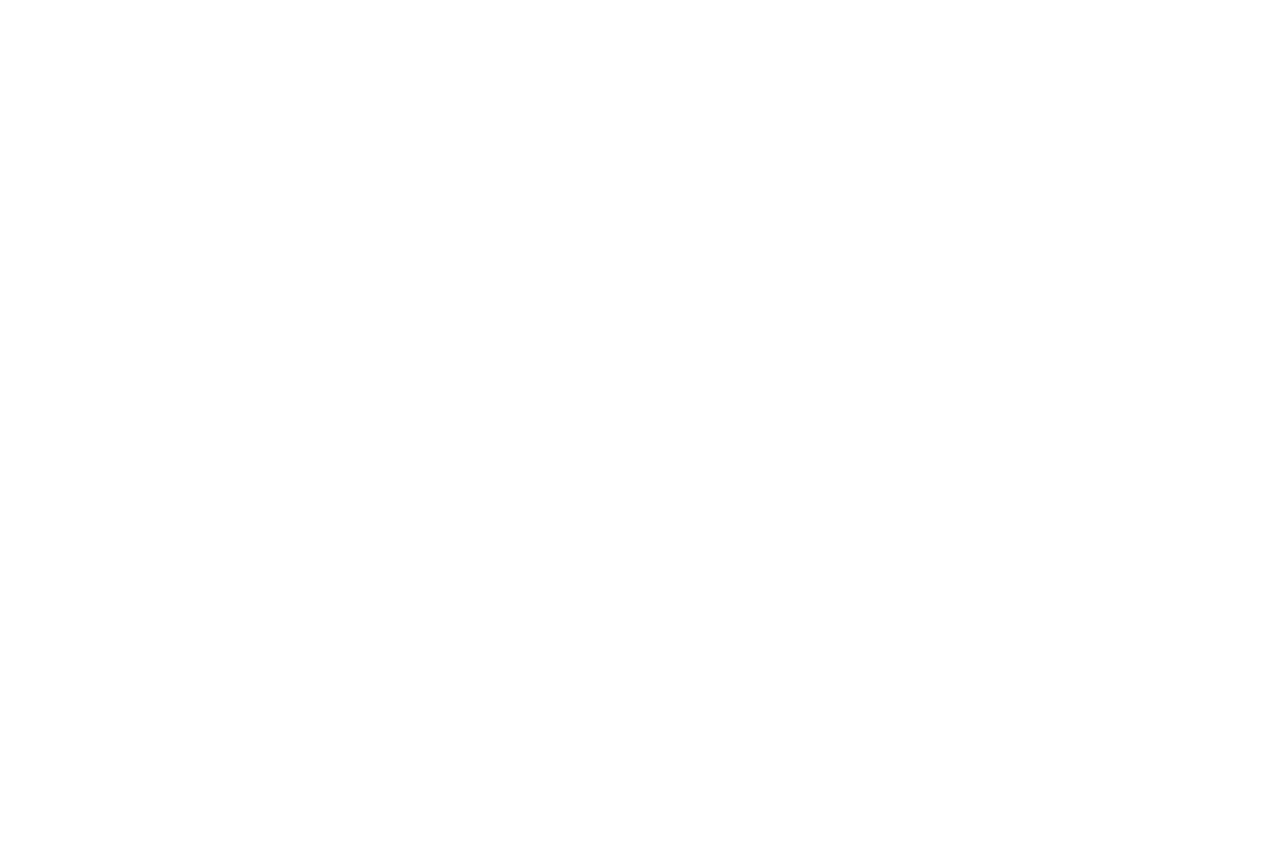
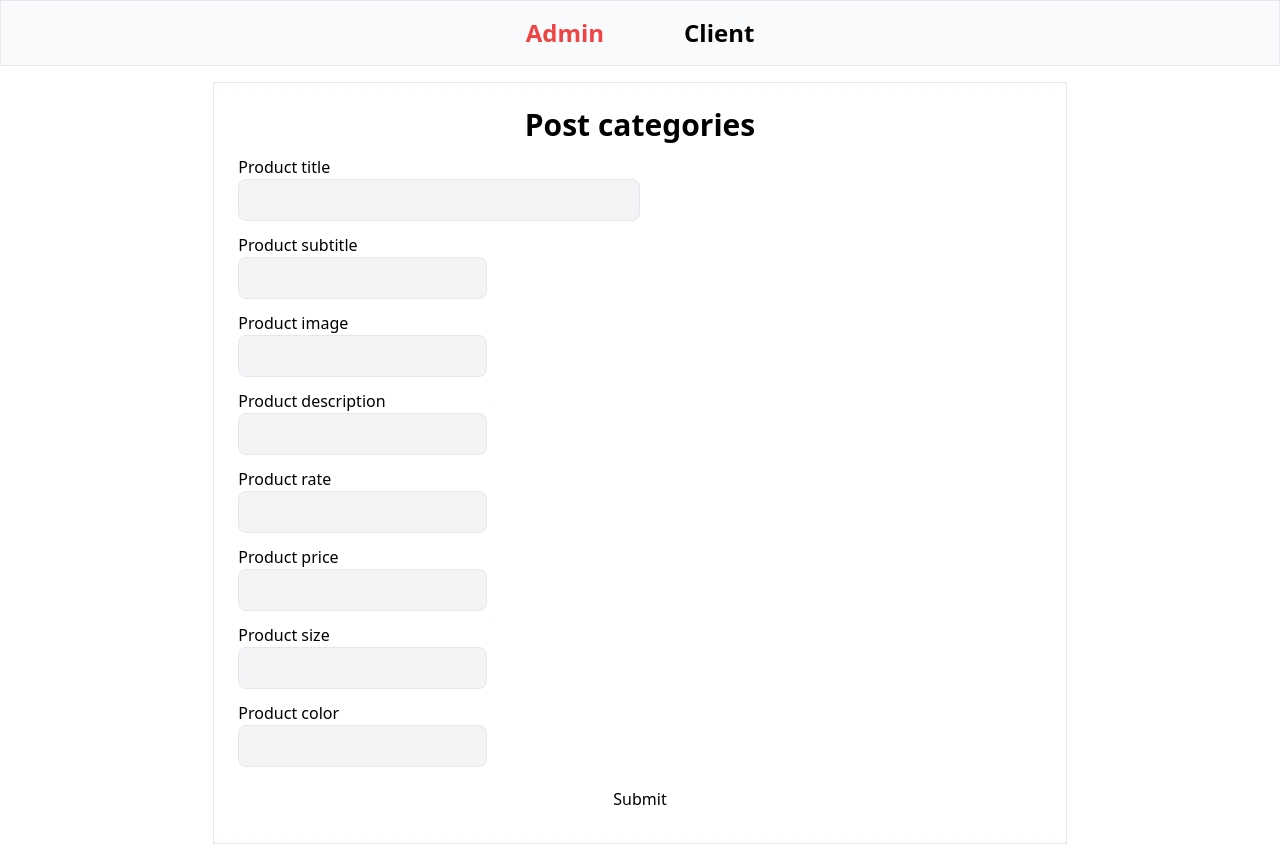
Before and after one commit to Jumanazar04/6-oy-imtion, a React (Create React App) app: page /admin in a window 1280 px wide. Before the commit this address had no page. Before the commit the page ends 800 px from the top, so only its background shows below. Built offline with nearby package versions, Linux system fonts and the light colour scheme.

Commit message:
fix: Client page changes

```diff
--- a/src/App.js
+++ b/src/App.js
@@ -2,8 +2,8 @@ import React from 'react';
 import { BrowserRouter, Routes, Route } from 'react-router-dom';
 import Layout from './pages/Layout';
 import Admin from './pages/Admin';
+import LoginPage from './pages/LoginPage';
 import Client from './pages/Client';
-import LoginPage from './pages/LoginPage';
 
 
 function App() {
@@ -11,7 +11,7 @@ function App() {
     <BrowserRouter >
       <Routes >
         <Route path='/' element={<Layout />}>
-          <Route path='/' element={<Admin />}/>
+          <Route path='/admin' element={<Admin />}/>
           <Route path='/client' element={<Client />} />
         </Route>
         <Route path='/login' element={<LoginPage />} />
--- a/src/pages/Admin.jsx
+++ b/src/pages/Admin.jsx
@@ -0,0 +1,128 @@
+import axios from 'axios';
+import React, { useState } from 'react';
+// import { useNavigate } from 'react-router-dom';
+
+const Admin = () => {
+    const [title, setTitle] = useState('');
+    const [subtitle, setSubtitle] = useState('');
+    const [image, setImage] = useState('');
+    const [description, setDescription] = useState('');
+    const [rate, setRate] = useState('');
+    const [price, setPrice] = useState('');
+    const [size, setSize] = useState('');
+    const [color, setColor] = useState('');
+
+    // const navigate = useNavigate()
+
+    const token = localStorage.getItem("auth-token")
+
+    async function handleSubmit(){
+        try {
+            const data = {
+                title: title,
+                subtitle: subtitle,
+                image: image,
+                description: description,
+                rate: rate,
+                price: price,
+                size: size,
+                color: color
+            }
+            const headers = {
+                "Content-Type": 'application/json',
+                Authorization: token,
+            }
+            const response = await axios.post("https://ecommerce-backend-fawn-eight.vercel.app/api/products",
+                data,
+            {
+                headers: headers
+            }
+            )
+            console.log(response);
+        } catch (error) {
+            console.log("Xatolik", error);
+        }
+    }
+    return (
+        <div className='container'>
+            <form  action="#" className='w-2/3 h-auto flex flex-col gap-3 border mx-auto p-6'>
+                <h1 className='text-3xl font-bold text-center'>Post categories</h1>
+                <label htmlFor="title">
+                    Product title <br />
+                    <input
+                        id='title'
+                        className='p-2 border bg-gray-100 rounded-lg w-1/2'
+                        value={title}
+                        onChange={(e) => setTitle(e.target.value)}
+                        type="text" />
+                </label>
+                <label htmlFor="subtitle">
+                    Product subtitle <br />
+                    <input
+                        id='subtitle'
+                        className='p-2 border bg-gray-100 rounded-lg'
+                        value={subtitle}
+                        onChange={(e) => setSubtitle(e.target.value)}
+                        type="text" />
+                </label>
+                <label htmlFor="image">
+                    Product image <br />
+                    <input
+                        id='image'
+                        className='p-2 border bg-gray-100 rounded-lg'
+                        value={image}
+                        onChange={(e) => setImage(e.target.value)}
+                        type="text" />
+                </label>
+                <label htmlFor="description">
+                    Product description <br />
+                    <input
+                        id='description'
+                        className='p-2 border bg-gray-100 rounded-lg'
+                        value={description}
+                        onChange={(e) => setDescription(e.target.value)}
+                        type="text" />
+                </label>
+                <label htmlFor="rate">
+                    Product rate <br />
+                    <input
+                        id='rate'
+                        className='p-2 border bg-gray-100 rounded-lg'
+                        value={rate}
+                        onChange={(e) => setRate(e.target.value)}
+                        type="number" />
+                </label>
+                <label htmlFor="price">
+                    Product price <br />
+                    <input
+                        id='price'
+                        className='p-2 border bg-gray-100 rounded-lg'
+                        value={price}
+                        onChange={(e) => setPrice(e.target.value)}
+                        type="text" />
+                </label>
+                <label htmlFor="size">
+                    Product size <br />
+                    <input
+                        id='size'
+                        className='p-2 border bg-gray-100 rounded-lg'
+                        value={size}
+                        onChange={(e) => setSize(e.target.value)}
+                        type="text" />
+                </label>
+                <label htmlFor="color">
+                    Product color <br />
+                    <input
+                        id='color'
+                        className='p-2 border bg-gray-100 rounded-lg'
+                        value={color}
+                        onChange={(e) => setColor(e.target.value)}
+                        type="text" />
+                </label>
+                <button className='py-2' type='button' onClick={handleSubmit}>Submit</button>
+            </form>
+        </div>
+    );
+}
+
+export default Admin;
--- a/src/pages/Client.jsx
+++ b/src/pages/Client.jsx
@@ -0,0 +1,33 @@
+import axios from 'axios';
+import React, { useState } from 'react';
+
+const Client = () => {
+    const [cards, setCards] = useState([]);
+
+    async function getData(){
+        try {
+            const response = await axios.get("https://ecommerce-backend-fawn-eight.vercel.app/api/products")
+            setCards(response.data)
+        } catch (error) {
+            console.log(error);
+        }
+    }
+    getData()
+    return (
+        <div>
+            {cards.map((data) => (
+                <div key={data._id}>
+                    <img src={data.image} alt={data.title} />
+                    <div>
+                        <h1>{data.title}</h1>
+                        <h2>{data.subtitle}</h2>
+                        <p>{data.description}</p>
+
+                    </div>
+                </div>
+            ))}
+        </div>
+    );
+}
+
+export default Client;
--- a/src/pages/Layout.jsx
+++ b/src/pages/Layout.jsx
@@ -1,20 +1,23 @@
 import React from 'react';
-import { NavLink } from 'react-router-dom';
+import { NavLink, Outlet } from 'react-router-dom';
 
 const Layout = () => {
     return (
-        <nav className='container flex justify-center gap-8 py-4 text-2xl font-bold'>
-            <NavLink to={'/'} className={({isActive, isPanding}) =>
-                isActive ? 'active': isPanding ? 'panding' : ''
+        <>
+        <nav className='container mx-auto flex border justify-center gap-20 bg-gray-50 py-4 text-2xl font-bold mb-4'>
+            <NavLink to={'/admin'} className={({isActive, isPanding}) =>
+                isActive ? 'text-red-500': isPanding ? 'text-black' : ''
             }>
                 Admin
             </NavLink>
             <NavLink to={'/client'} className={({isActive, isPanding}) =>
-                isActive ? 'active': isPanding ? 'panding' : ''
+                isActive ? 'text-red-500': isPanding ? 'text-black' : ''
             }>
                 Client
             </NavLink>
         </nav>
+        <Outlet />
+        </>
     );
 }
 
--- a/src/pages/LoginPage.jsx
+++ b/src/pages/LoginPage.jsx
@@ -1,28 +1,60 @@
+import axios from 'axios';
 import React, { useState } from 'react';
+import { useNavigate } from 'react-router-dom';
+// import { toast } from 'react-toastify';
+import 'react-toastify/ReactToastify.css';
+
+
 
 const LoginPage = () => {
     const [email, setEmail] = useState('');
     const [password, setPassword] = useState('');
-
+    const navigate = useNavigate();
+    // const notify = () => toast("Login yoki parol xato");
+    // const getDataLclStorge = localStorage.getItem('auth-token')
+        async function fetched(){
+                try {
+                    const response = await axios.post(
+                        'https://ecommerce-backend-fawn-eight.vercel.app/api/auth',
+                        {
+                            email: email,
+                            password: password
+                        }
+                    );
+                    if (response.data) {
+                        navigate('/admin')
+                        localStorage.setItem('auth-token', (response.data))
+                    }
+                } catch (error) {
+                    alert('Login yoki parol xato')
+                }
+        }
     return (
-        <div className='w-screen h-screen flex items-center justify-center'>
-            <div className='p-6 flex'>
-                <h2>Login</h2>
-                <form action="#">
-                    <div className='flex justify-between'>
+        <div className='w-screen h-screen flex items-center justify-center bg-gray-300'>
+            <div className='p-6 flex flex-col text-center bg-white rounded-lg'>
+                <h2 className='pb-2 text-2xl font-bold'>Login</h2>
+                <form onSubmit={fetched} className='flex flex-col gap-4 mb-3'  action="#">
+                    <div className='flex justify-between items-center'>
                         <label htmlFor="email">Email:</label>
                         <input
-                            className='p-4 border bg-gray-100 rounded-lg'
+                            className='p-3 border bg-gray-100 rounded-lg'
+                            onChange={(e) => (
+                             setEmail(e.target.value)
+                            )}
                             value={email}
-                            type="email" />
+                            type="text" />
                     </div>
-                    <div>
+                    <div className='flex justify-between items-center gap-2'>
                         <label htmlFor="password">Password:</label>
                         <input
-                            className='p-4 border bg-gray-100 rounded-lg'
+                            className='p-3 border bg-gray-100 rounded-lg'
+                            onChange={(e) => (
+                                setPassword(e.target.value)
+                            )}
                             value={password}
                             type="password" />
                     </div>
+                    <button type='submit' className='py-2 border rounded-lg bg-blue-600 text-white font-bold'>Login</button>
                 </form>
             </div>
         </div>
--- /dev/null
+++ b/src/pages/Toastify.jsx
@@ -0,0 +1,25 @@
+import React from 'react';
+import { ToastContainer, toast } from 'react-toastify';
+
+const Toastify = () => {
+    const notify = () => toast("login yoki parol xato")
+    return (
+        <div>
+            <button onClick={notify}>adjkd</button>
+            <ToastContainer
+                position="top-center"
+                autoClose={5000}
+                hideProgressBar={false}
+                newestOnTop={false}
+                closeOnClick
+                rtl={false}
+                pauseOnFocusLoss
+                draggable
+                pauseOnHover
+                theme="light"
+                />
+        </div>
+    );
+}
+
+export default Toastify;
```
